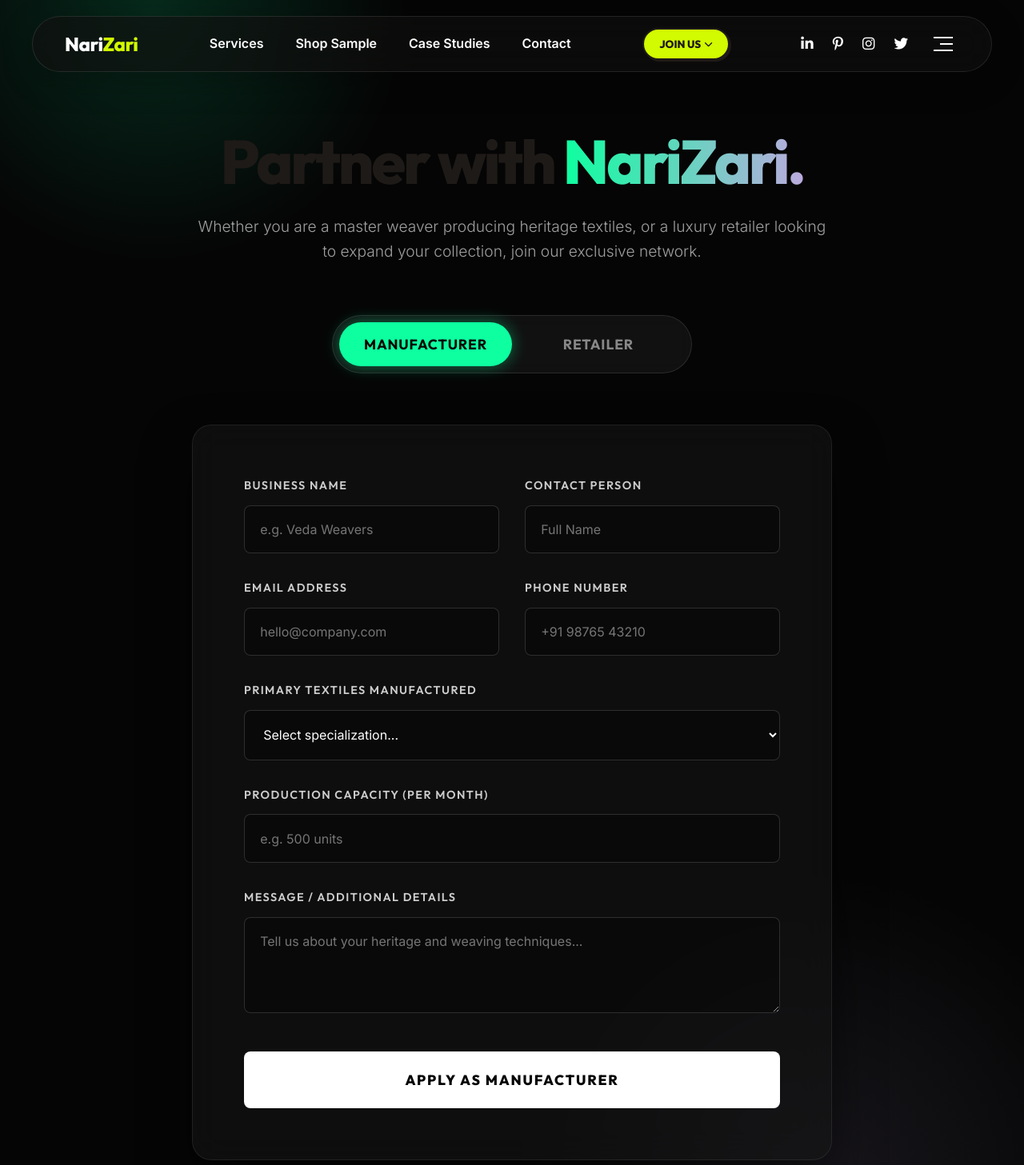
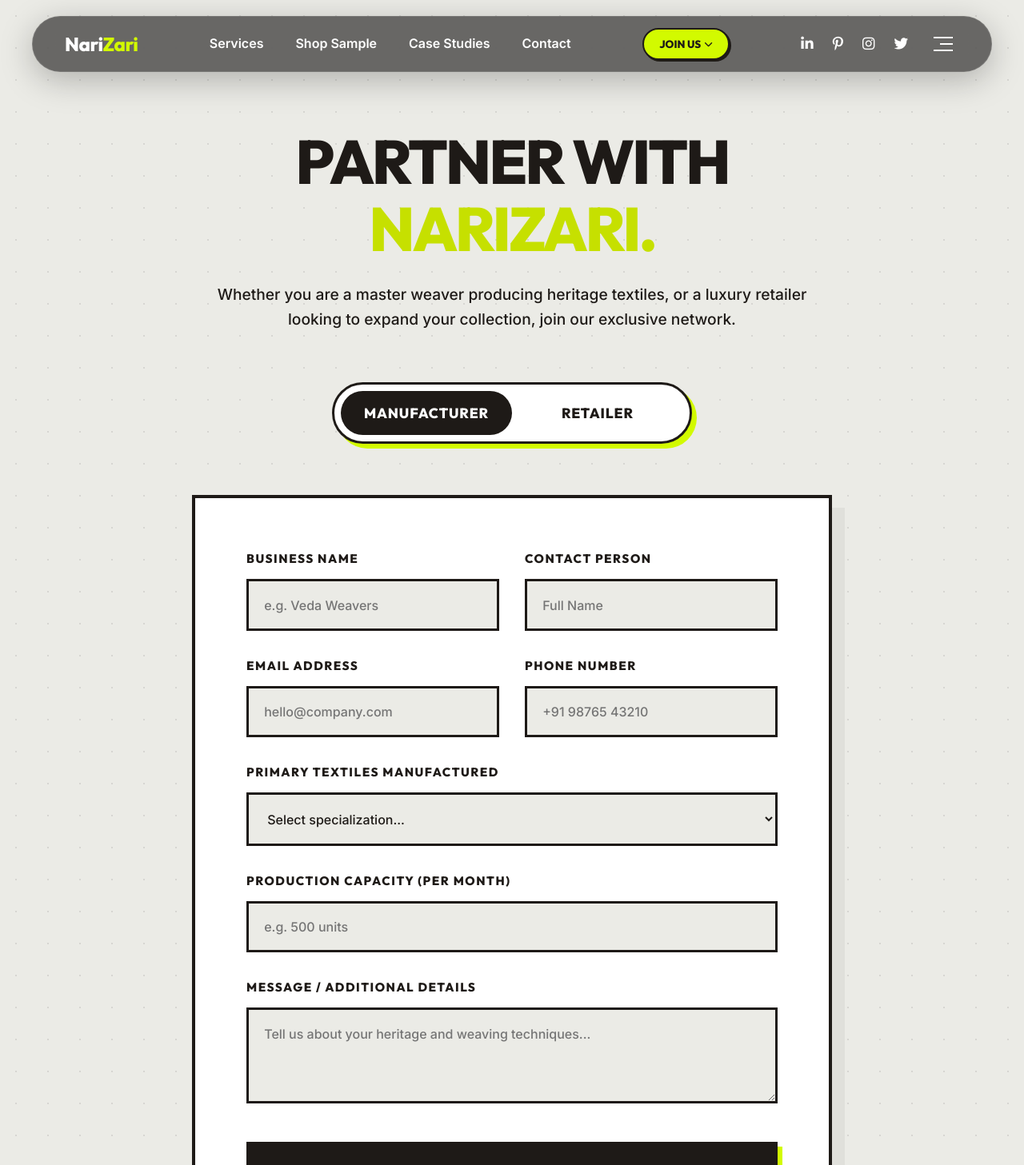
Before and after one commit to nihalkumar5/narizari_new, a Next.js app: page /join in a window 1280 px wide. Shown: the top 1457 px of the page at 80% size. Built offline with nearby package versions, Linux system fonts and the light colour scheme; a web font is replaced by a local one.

Commit message:
Switch Join Us page to light theme to match global branding

```diff
--- a/src/app/join/join.css
+++ b/src/app/join/join.css
@@ -1,41 +1,14 @@
-/* src/app/join/join.css */
+/* src/app/join/join.css - Light Theme aligned with main site branding */
 
 .join-page {
   min-height: 100vh;
-  background-color: #050505; /* Deep rich black for premium feel */
-  color: #ffffff;
+  background-color: var(--color-bg-start);
+  color: var(--color-navy);
   font-family: var(--font-body);
   display: flex;
   flex-direction: column;
-  position: relative;
-  overflow: hidden;
-}
-
-/* Background glow effects */
-.join-page::before {
-  content: '';
-  position: absolute;
-  top: -20%;
-  left: -10%;
-  width: 50vw;
-  height: 50vw;
-  background: radial-gradient(circle, rgba(13,255,160,0.15) 0%, rgba(0,0,0,0) 70%);
-  border-radius: 50%;
-  z-index: 0;
-  pointer-events: none;
-}
-
-.join-page::after {
-  content: '';
-  position: absolute;
-  bottom: -20%;
-  right: -10%;
-  width: 60vw;
-  height: 60vw;
-  background: radial-gradient(circle, rgba(188,170,222,0.1) 0%, rgba(0,0,0,0) 70%);
-  border-radius: 50%;
-  z-index: 0;
-  pointer-events: none;
+  background-size: 40px 40px;
+  background-image: radial-gradient(rgba(30, 26, 23, 0.1) 1px, transparent 1px);
 }
 
 .join-container {
@@ -44,7 +17,6 @@
   flex-direction: column;
   align-items: center;
   padding: 10rem 5% 6rem;
-  z-index: 1;
 }
 
 .join-header {
@@ -60,33 +32,46 @@
   letter-spacing: -0.04em;
   margin-bottom: 1.5rem;
   line-height: 1.1;
+  text-transform: uppercase;
 }
 
 .join-header h1 span {
-  background: linear-gradient(90deg, #0dffa0, #bcaade);
-  -webkit-background-clip: text;
-  -webkit-text-fill-color: transparent;
+  color: var(--color-accent-dark);
+  position: relative;
+  display: inline-block;
+}
+
+.join-header h1 span::after {
+  content: '';
+  position: absolute;
+  bottom: 10px;
+  left: 0;
+  width: 100%;
+  height: 30%;
+  background-color: var(--color-accent);
+  z-index: -1;
+  transform: rotate(-2deg);
 }
 
 .join-header p {
   font-size: 1.2rem;
-  color: #a0a0a0;
-  font-weight: 300;
+  color: var(--color-slate);
+  font-weight: 500;
   line-height: 1.6;
 }
 
 /* The Toggle Switch Container */
 .join-toggle-container {
   display: flex;
-  background: rgba(255, 255, 255, 0.05);
-  border: 1px solid rgba(255, 255, 255, 0.1);
+  background: var(--color-white);
+  border: 3px solid var(--color-navy);
   padding: 0.5rem;
   border-radius: 100px;
   position: relative;
   margin-bottom: 4rem;
   width: 100%;
   max-width: 450px;
-  backdrop-filter: blur(10px);
+  box-shadow: 6px 6px 0 var(--color-accent);
 }
 
 .join-toggle-btn {
@@ -95,8 +80,8 @@
   text-align: center;
   font-family: var(--font-heading);
   font-size: 1.1rem;
-  font-weight: 700;
-  color: #888;
+  font-weight: 800;
+  color: var(--color-slate);
   cursor: pointer;
   z-index: 2;
   transition: color 0.3s ease;
@@ -107,7 +92,7 @@
 }
 
 .join-toggle-btn.active {
-  color: #050505;
+  color: var(--color-white);
 }
 
 /* The sliding background pill */
@@ -117,11 +102,10 @@
   left: 0.5rem;
   width: calc(50% - 0.5rem);
   height: calc(100% - 1rem);
-  background: #0dffa0; /* Neon accent */
+  background: var(--color-navy);
   border-radius: 100px;
   transition: transform 0.4s cubic-bezier(0.85, 0, 0.15, 1);
   z-index: 1;
-  box-shadow: 0 0 20px rgba(13,255,160,0.4);
 }
 
 .join-toggle-container[data-active="retailer"] .join-toggle-pill {
@@ -132,12 +116,10 @@
 .join-form-wrapper {
   width: 100%;
   max-width: 800px;
-  background: rgba(20, 20, 20, 0.6);
-  border: 1px solid rgba(255, 255, 255, 0.08);
-  border-radius: 24px;
+  background: var(--color-white);
+  border: 4px solid var(--color-navy);
   padding: 4rem;
-  backdrop-filter: blur(20px);
-  box-shadow: 0 30px 60px rgba(0,0,0,0.5);
+  box-shadow: 16px 16px 0 rgba(30, 26, 23, 0.05);
   position: relative;
 }
 
@@ -171,9 +153,9 @@
 
 .join-input-group label {
   font-family: var(--font-heading);
-  font-size: 0.9rem;
-  font-weight: 600;
-  color: #ccc;
+  font-size: 0.95rem;
+  font-weight: 800;
+  color: var(--color-navy);
   text-transform: uppercase;
   letter-spacing: 0.1em;
 }
@@ -181,14 +163,14 @@
 .join-input-group input,
 .join-input-group select,
 .join-input-group textarea {
-  background: rgba(0, 0, 0, 0.3);
-  border: 1px solid rgba(255, 255, 255, 0.15);
+  background: var(--color-bg-start);
+  border: 3px solid var(--color-navy);
   padding: 1.2rem;
-  border-radius: 8px;
-  color: #fff;
+  color: var(--color-navy);
   font-family: var(--font-body);
   font-size: 1rem;
-  transition: all 0.3s ease;
+  font-weight: 500;
+  transition: all 0.2s ease;
   outline: none;
 }
 
@@ -200,53 +182,34 @@
 .join-input-group input:focus,
 .join-input-group select:focus,
 .join-input-group textarea:focus {
-  border-color: #0dffa0;
-  box-shadow: 0 0 15px rgba(13,255,160,0.1);
-  background: rgba(0, 0, 0, 0.5);
+  background: var(--color-white);
+  box-shadow: 4px 4px 0 var(--color-accent);
 }
 
 .join-input-group select option {
-  background: #111;
-  color: #fff;
+  background: var(--color-white);
+  color: var(--color-navy);
 }
 
 .join-submit-btn {
-  background: #fff;
-  color: #050505;
+  background: var(--color-navy);
+  color: var(--color-bg-start);
   font-family: var(--font-heading);
   font-weight: 800;
   font-size: 1.1rem;
   text-transform: uppercase;
   letter-spacing: 0.1em;
   padding: 1.5rem;
-  border-radius: 8px;
-  border: none;
+  border: 3px solid var(--color-navy);
   cursor: pointer;
   margin-top: 1rem;
-  transition: all 0.3s ease;
-  position: relative;
-  overflow: hidden;
-}
-
-.join-submit-btn::before {
-  content: '';
-  position: absolute;
-  top: 0;
-  left: -100%;
-  width: 100%;
-  height: 100%;
-  background: linear-gradient(90deg, transparent, rgba(255,255,255,0.8), transparent);
-  transition: left 0.5s ease;
+  transition: all 0.2s ease;
+  box-shadow: 6px 6px 0 var(--color-accent);
 }
 
 .join-submit-btn:hover {
-  background: #0dffa0;
-  box-shadow: 0 0 30px rgba(13,255,160,0.4);
-  transform: translateY(-2px);
-}
-
-.join-submit-btn:hover::before {
-  left: 100%;
+  transform: translate(4px, 4px);
+  box-shadow: 0px 0px 0 var(--color-accent);
 }
 
 /* Responsive */
@@ -258,6 +221,7 @@
 
   .join-form-wrapper {
     padding: 2rem;
+    box-shadow: 8px 8px 0 rgba(30, 26, 23, 0.05);
   }
 
   .join-header h1 {
```
